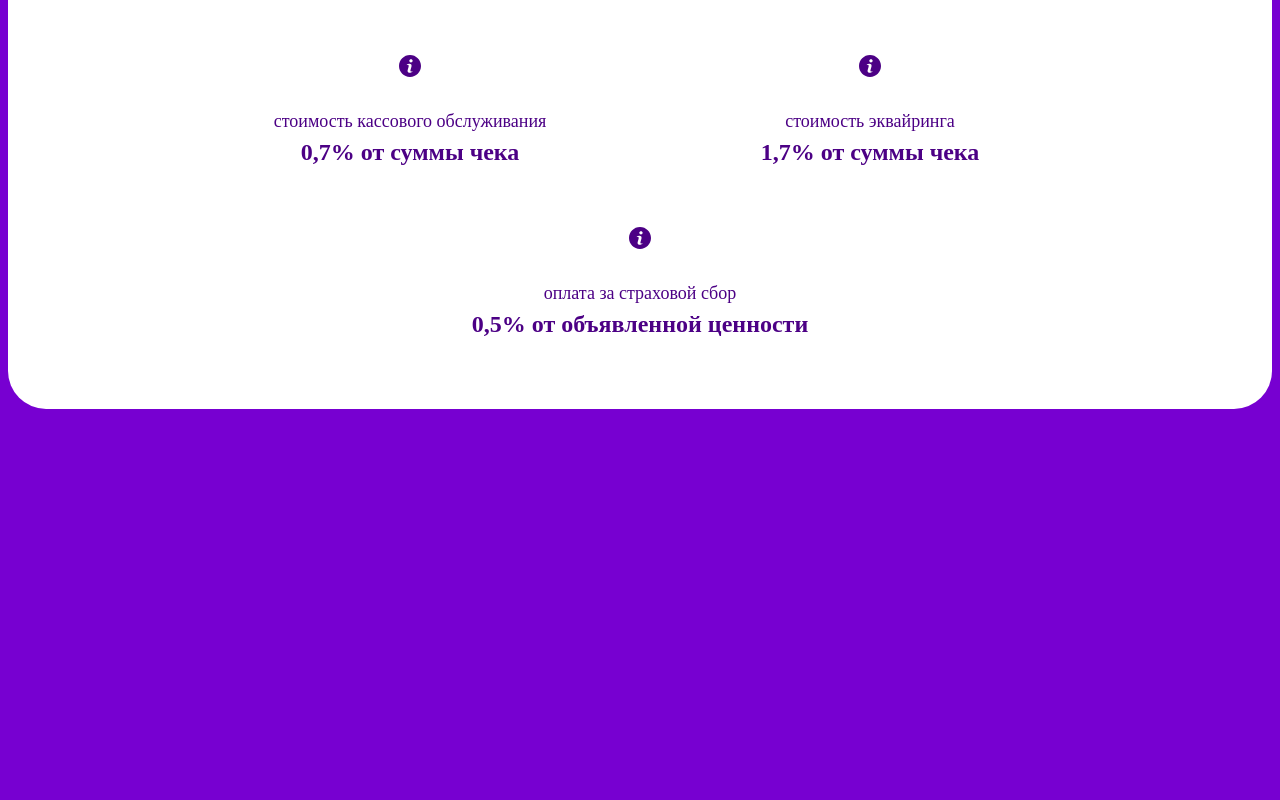
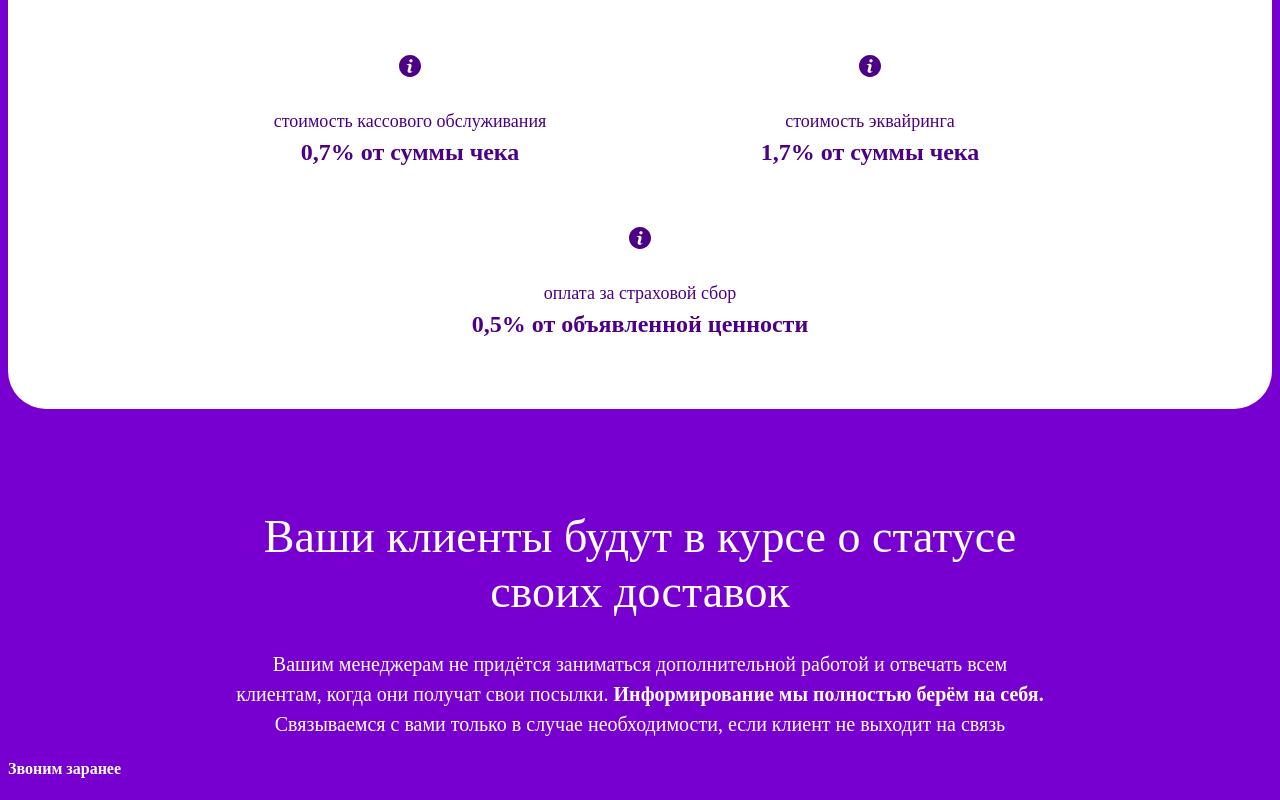
Before and after one commit to mrbushik/Delivery-service, a React (Create React App) app: page / in a window 1280 px wide. Shown: the part 4374-5174 px from the top of the page. Before the commit the page ends 4791 px from the top, so only its background shows below. Built offline with nearby package versions, Linux system fonts and the light colour scheme.

Commit message:
write title for dilivery service

```diff
--- /dev/null
+++ b/src/components/DivileryStatus/DiliveryStatus.jsx
@@ -0,0 +1,21 @@
+import React from 'react'
+import './DiliveryStatus.scss'
+import classNames from 'classnames'
+
+function DiliveryStatus() {
+  return (
+    <section>
+        <div className="section-title__container">
+            <h2 className={classNames("section-title", "dilivery-status__title" )}>Ваши клиенты будут в курсе о статусе своих доставок</h2>
+            <h4 className="dilivery-status__subtitle">Вашим менеджерам не придётся заниматься дополнительной работой и отвечать всем клиентам, когда они получат свои посылки.<b> Информирование мы полностью берём на себя.</b> Связываемся с вами только в случае необходимости, если клиент не выходит на связь</h4>
+        </div>
+        <div className="dilivery-status__container">
+            <div className="dilivery-status__item">
+                <h4 className="status-container__title">Звоним заранее</h4>
+            </div>
+        </div>
+    </section>
+  )
+}
+
+export default DiliveryStatus
--- /dev/null
+++ b/src/components/DivileryStatus/DiliveryStatus.scss
@@ -0,0 +1,14 @@
+.dilivery-status__title{
+    max-width: 755px;
+    margin: 100px auto 0;
+}
+
+.dilivery-status__subtitle{
+    font-family: 'Golos';
+font-style: normal;
+font-weight: 400;
+font-size: 20px;
+max-width: 820px;
+margin: 30px auto 0;
+line-height: 30px;
+}
--- a/src/pages/MainPage.jsx
+++ b/src/pages/MainPage.jsx
@@ -7,6 +7,7 @@ import ServisesPrises  from '../components/ServicesPrises/ServisesPrises'
 import Processes from '../components/Processes/Processes'
 import PayMethods from '../components/PayMethods/PayMethods'
 import ImportantInfo from '../components/ImportantInfo/ImportantInfo'
+import DiliveryStatus from '../components/DivileryStatus/DiliveryStatus'
 
 function mainPage() {
   return (
@@ -19,6 +20,7 @@ function mainPage() {
     <Processes/>
     <PayMethods/>
     <ImportantInfo/>
+    <DiliveryStatus/>
     </>
   )
 }
```
